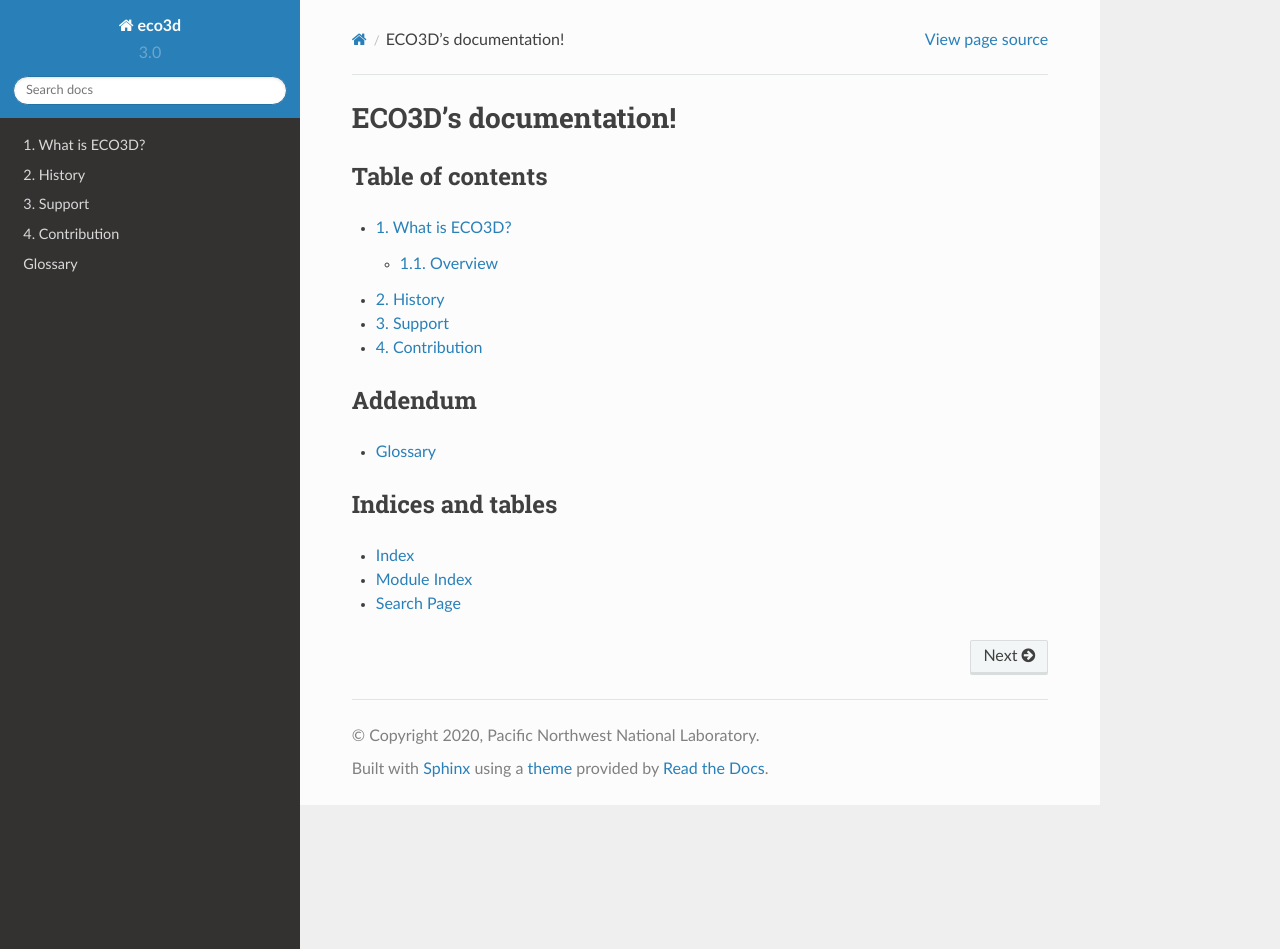
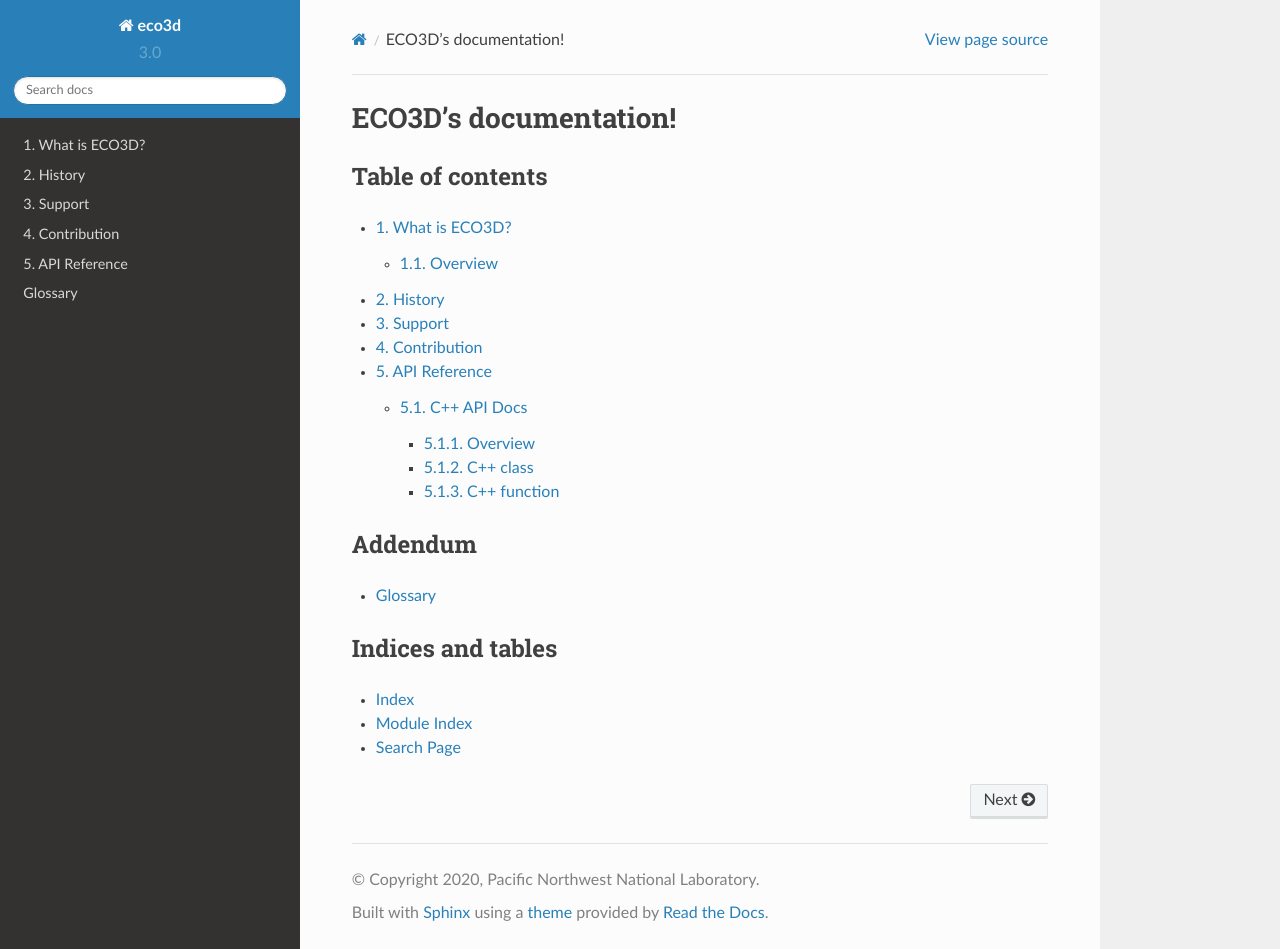
Before and after one commit to changliao1025/eco3d, a Sphinx documentation site: the page built from docs/source/index.rst, in a window 1280 px wide and 949 px high. Built offline with Sphinx 7.4.7 and the Read the Docs theme 2.0.0, drawn with Linux system fonts in a browser that asks for light colours.

```diff
--- /dev/null
+++ b/docs/source/api/api.rst
@@ -0,0 +1,10 @@
+#############
+API Reference
+#############
+
+
+.. toctree::
+   :maxdepth: 2
+   :numbered:
+
+   cplus/cplus.rst
--- /dev/null
+++ b/docs/source/api/cplus/cplus.rst
@@ -0,0 +1,24 @@
+************
+C++ API Docs
+************
+
+Overview
+========
+
+C++ class
+=========
+
+Atmosphere
+^^^^^^^^^
+.. doxygenclass:: ecohydrology::atmosphere
+   :members:
+
+
+
+
+
+
+
+
+C++ function
+============
--- a/docs/source/index.rst
+++ b/docs/source/index.rst
@@ -17,6 +17,7 @@ Table of contents
    history
    support
    contribution
+   api/api
 
 
 Addendum
```
